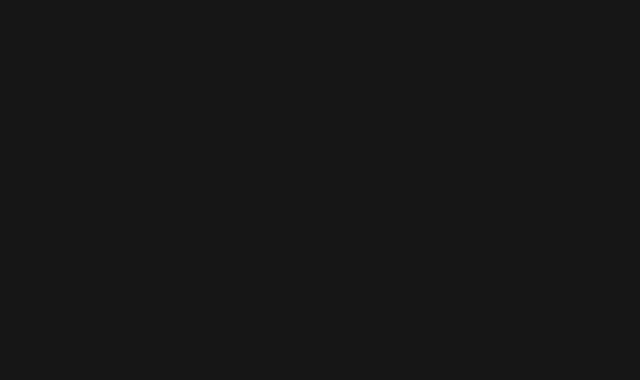
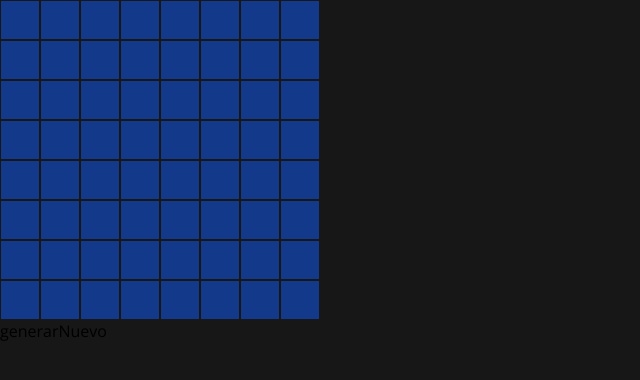
Before and after one commit to jovanitz/minesweeper, a React app: page / in a window 1280 px wide. Shown: the whole page, without its empty margins (0-640 px from the left). Built offline with nearby package versions, Linux system fonts and the light colour scheme.

Commit message:
Terminé la elaboración del buscaminas

```diff
--- a/app/views/minesweeper/Minesweeper.js
+++ b/app/views/minesweeper/Minesweeper.js
@@ -1,9 +1,135 @@
 import React, { Component } from 'react';
+import { MdBrightnessHigh } from 'react-icons/lib/md';
+import { v4 } from 'uuid';
+import {
+  createMatrixMinesweeper,
+  generateBombs,
+  bombsAround,
+  createMatrixBoard,
+  createBoard,
+  openAround
+} from './minesweeper-data';
 
 export default class Minesweeper extends Component {
+
+  constructor(){
+    super();
+
+    const matrixMinesWeeper = bombsAround(generateBombs(createMatrixMinesweeper()));
+    const matrixBoard = createMatrixBoard(8);
+    const minesweeper = createBoard(matrixBoard, matrixMinesWeeper);
+
+    this.state = {
+      minesweeper,
+      openBox: [],
+      matrixMinesWeeper,
+      gameOver: false,
+    };
+
+    this.generateNewGame = this.generateNewGame.bind(this);
+    this.openAround = this.openAround.bind(this);
+    this.setGameOver = this.setGameOver.bind(this);
+
+  }
+
+  generateNewGame() {
+    const matrixMinesWeeper = bombsAround(generateBombs(createMatrixMinesweeper()));
+    const matrixBoard = createMatrixBoard(8);
+    const minesweeper = createBoard(matrixBoard, matrixMinesWeeper);
+    this.setState({ minesweeper, openBox: [], matrixMinesWeeper, gameOver: false});
+  }
+
+  openAround(xi,xj){
+    if(xi == 0 && xj == 0){
+      this.openZeros(xi, xj, xi + 1, xj + 1, xi, xj);
+    }
+    else if(xi == 0 && (xj > 0 && xj < 7)){
+      this.openZeros(xi, xj - 1, xi + 1, xj + 1, xi, xj);
+    }
+    else if(xi == 0 && xj == 7){
+      this.openZeros(xi, xj - 1, xi + 1, xj, xi, xj);
+    }
+    else if(xj == 7 && (xi > 0 && xi < 7)){
+      this.openZeros(xi - 1, xj - 1, xi + 1, xj, xi, xj);
+    }
+    else if(xi == 7 && xj == 7){
+      this.openZeros(xi - 1, xj - 1, xi, xj, xi, xj);
+    }
+    else if(xi == 7 && (xj > 0 && xj < 7)){
+      this.openZeros(xi - 1, xj - 1, xi, xj + 1, xi, xj);
+    }
+    else if(xi == 7 && xj == 0){
+      this.openZeros(xi - 1, xj, xi, xj + 1, xi, xj);
+    }
+    else if(xj == 0 && (xi > 0 && xi < 7)){
+      this.openZeros(xi - 1, xj, xi + 1, xj + 1, xi, xj);
+    }else{
+      this.openZeros(xi - 1, xj - 1, xi + 1, xj + 1, xi, xj);
+    }
+  }
+
+  openZeros(vari,varj,fini,finj,cori,corj){
+    const { openBox, matrixMinesWeeper } = this.state;
+    let array = [];
+    array = array.concat(`${cori}${corj}`);
+    for(var i = vari; i <= fini; i++){
+          for(var j = varj; j <= finj; j++){
+            if(matrixMinesWeeper[i][j] == 0){
+              if(i == cori && j == corj){       //It`s corner
+                array = array.concat(`${i}${j}`);
+              }else{
+                if(matrixMinesWeeper[i][j] == 0){      //It`s zero
+                  array = array.concat(`${i}${j}`);
+                }
+              }
+            }else{
+              if(matrixMinesWeeper[i][j] == "*"){       //It´s mine
+              }
+            }
+          }
+      }
+
+      return this.setState({ openBox: this.state.openBox.concat(array) });
+  }
+
+  setGameOver(){
+    this.setState({ gameOver: true });
+  }
+
   render() {
+    const { minesweeper, openBox, gameOver } = this.state;
+
+    console.log(openBox);
+
+    const renderBoard = minesweeper.map(({ id, value, indexI, indexJ } = {}) => {
+      const box = Object.is('*', value)
+                ? <MdBrightnessHigh size={30} color='#C2C2C2' />
+                : !Object.is(0, value)
+                ? <span>{ value }</span>
+                : undefined;
+
+      const action = Object.is('*', value)
+                   ? this.setGameOver
+                   : () => this.openAround(indexI, indexJ);
+
+      const hideBox = openBox.includes(id) ? box : <span></span>;
+
+      const classNameBox = !openBox.includes(id) ? 'buscaminas__item' : 'buscaminas__item buscaminas__item--open';
+
+      const renderBox = gameOver ? box : hideBox;
+
+      return <div className={ classNameBox } onClick={ action }>{ renderBox }</div>;
+    });
+
+    const messageGameOver = gameOver ? <div>Has perdido el juego</div> : undefined;
+
     return (
       <div>
+        <div className='buscaminas'>
+          { renderBoard }
+        </div>
+        <div onClick={ this.generateNewGame }>generarNuevo</div>
+        { messageGameOver }
       </div>
     );
   }
--- /dev/null
+++ b/app/views/minesweeper/minesweeper-data.js
@@ -0,0 +1,88 @@
+export function createMatrixMinesweeper(){
+    var matrixMinesWeeper = [];
+    for(var i = 0; i < 8; i++){
+        matrixMinesWeeper[i] = [0,0,0,0,0,0,0,0];
+    }
+    return matrixMinesWeeper;
+}
+
+export function generateBombs(matrixMinesWeeper){
+    var row = 0;
+    var col = 0;
+
+    row = Math.floor((Math.random()*7)+0);
+    col = Math.floor((Math.random()*7)+0);
+
+    for(var i = 0; i < 8; i++){
+        while (matrixMinesWeeper[row][col] == "*"){
+            row = Math.floor((Math.random()*7)+0);
+            col = Math.floor((Math.random()*7)+0);
+        }
+        matrixMinesWeeper[row][col] = "*";
+    }
+
+    return matrixMinesWeeper;
+}
+
+function putBomb(vari,varj,endi,endj,matrixMinesWeeper){
+    for(var i = vari; i <= endi; i++){
+        for(var j = varj; j <= endj; j++){
+           if(matrixMinesWeeper[i][j] != "*"){
+                matrixMinesWeeper[i][j] = (parseInt(matrixMinesWeeper[i][j])+1);
+           }
+        }
+    }
+}
+
+export function bombsAround(matrixMinesWeeper){
+    for(var i = 0; i < 8; i++){
+        for(var j = 0; j < 8; j++){
+           if(matrixMinesWeeper[i][j] == "*"){
+                if(i == 0 && j == 0){
+                    putBomb(i, j, i + 1, j + 1,matrixMinesWeeper);
+                }
+                else if (i == 0 && (j > 0 && j < 7)) {
+                    putBomb(i, j - 1, i + 1, j + 1,matrixMinesWeeper);
+                }
+                else if(i == 0 && j == 7){
+                    putBomb(i, j - 1, i + 1, j,matrixMinesWeeper);
+                }
+                else if(j == 7 && (i > 0 && i < 7)){
+                    putBomb(i - 1, j - 1, i + 1, j,matrixMinesWeeper);
+                }
+                else if(i == 7 && j == 7){
+                    putBomb(i - 1, j - 1, i, j,matrixMinesWeeper);
+                }
+                else if(i == 7 && (j > 0 && j < 7)){
+                    putBomb(i - 1, j - 1, i, j + 1,matrixMinesWeeper);
+                }
+                else if(i == 7 && j == 0){
+                    putBomb(i - 1, j, i, j + 1,matrixMinesWeeper);
+                }
+                else if(j == 0 && (i > 0 && i < 7)){
+                    putBomb(i - 1, j, i + 1, j + 1,matrixMinesWeeper);
+                }else{
+                    putBomb(i - 1, j - 1, i + 1, j + 1,matrixMinesWeeper);
+                }
+           }
+        }
+    }
+
+    return matrixMinesWeeper;
+}
+
+export function createMatrixBoard(num) {
+  const row = new Array(num).fill({});
+  const column = new Array(num).fill(row);
+
+  return column;
+}
+
+export function createBoard(matrixBoard, matrixMinesWeeper) {
+    let board = [];
+    matrixBoard.map((item, i) => item.map((subItem, j) => {
+        board = board.concat({ id: `${i}${j}`,indexI: i, indexJ: j, value: matrixMinesWeeper[i][j] });
+    }));
+    return board;
+
+}
--- a/sass/minesweeper.scss
+++ b/sass/minesweeper.scss
@@ -1,4 +1,8 @@
 $black: #171717;
+$blue: #133A8A;
+$white: #FFF;
+$gray: #C2C2C2;
+$gray-button: #6C6C6C;
 
 body {
   background-color: $black;
@@ -6,3 +10,27 @@ body {
   font-size: 16px;
   margin: 0;
 }
+
+.buscaminas {
+  display: flex;
+  flex-flow: row wrap;
+  height: 320px;
+  width: 320px;
+
+  &__item {
+    display: flex;
+    align-items: center;
+    background-color: $blue;
+    border: 1px solid $black;
+    color: $gray-button;
+    cursor: pointer;
+    height: 38px;
+    justify-content: center;
+    transition: background-color 1s;
+    width: 38px;
+
+    &--open {
+      background-color: white;
+    }
+  }
+}
```
